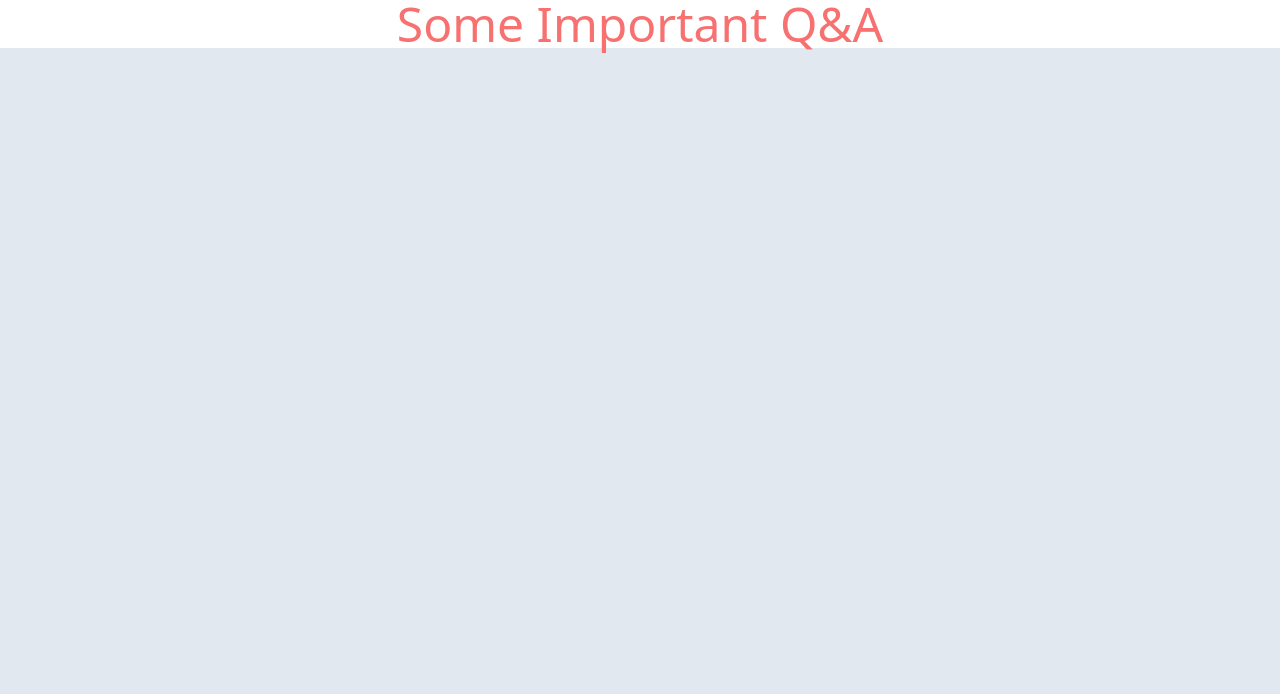
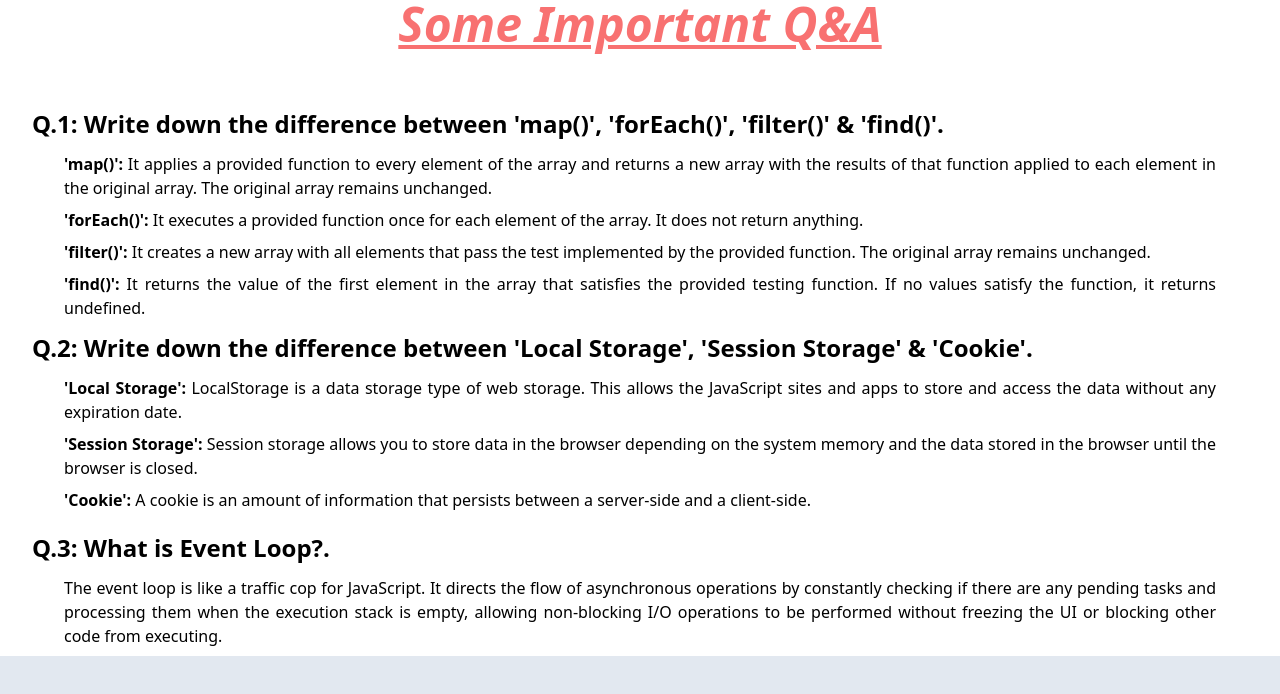
Before and after one commit to sajibsaifullah/b7a7-quiz-hero-sajibsaifullah, a plain HTML site: page blog.html in a window 1280 px wide. Drawn offline with nearby package versions, Linux system fonts and the light colour scheme.

Commit message:
some blog q&a  added

```diff
--- a/blog.html
+++ b/blog.html
@@ -9,8 +9,25 @@
 
 </head>
 <body class="bg-slate-200">
-    <section class="bg-white container mx-auto">
-        <h1 class="text-center text-5xl text-red-400">Some Important Q&A</h1>
+    <section class="bg-white container mx-auto px-3 lg:px-8 text-justify">
+        <h1 class="text-center text-5xl text-red-400 underline font-bold italic pb-4 lg:pb-12">Some Important Q&A</h1>
+        <div class="">
+            <h4 class="font-semibold text-2xl my-3"> Q.1: Write down the difference between 'map()', 'forEach()', 'filter()' & 'find()'.</h4>
+            <p class="px-3 lg:px-8 pb-2"><span class="font-bold">'map()': </span>It applies a provided function to every element of the array and returns a new array with the results of that function applied to each element in the original array. The original array remains unchanged.</p>
+            <p class="px-3 lg:px-8 pb-2"><span class="font-bold">'forEach()': </span>It executes a provided function once for each element of the array. It does not return anything.</p>
+            <p class="px-3 lg:px-8 pb-2"><span class="font-bold">'filter()': </span>It creates a new array with all elements that pass the test implemented by the provided function. The original array remains unchanged.</p>
+            <p class="px-3 lg:px-8"><span class="font-bold">'find()': </span>It returns the value of the first element in the array that satisfies the provided testing function. If no values satisfy the function, it returns undefined.</p>
+        </div>
+        <div class="">
+            <h4 class="font-semibold text-2xl my-3"> Q.2: Write down the difference between 'Local Storage', 'Session Storage' & 'Cookie'.</h4>
+            <p class="px-3 lg:px-8 pb-2"><span class="font-bold">'Local Storage': </span>LocalStorage is a data storage type of web storage. This allows the JavaScript sites and apps to store and access the data without any expiration date.</p>
+            <p class="px-3 lg:px-8 pb-2"><span class="font-bold">'Session Storage': </span>Session storage allows you to store data in the browser depending on the system memory and the data stored in the browser until the browser is closed.</p>
+            <p class="px-3 lg:px-8 pb-2"><span class="font-bold">'Cookie': </span>A cookie is an amount of information that persists between a server-side and a client-side.</p>
+        </div>
+        <div class="">
+            <h4 class="font-semibold text-2xl my-3"> Q.3: What is Event Loop?.</h4>
+            <p class="px-3 lg:px-8 pb-2">The event loop is like a traffic cop for JavaScript. It directs the flow of asynchronous operations by constantly checking if there are any pending tasks and processing them when the execution stack is empty, allowing non-blocking I/O operations to be performed without freezing the UI or blocking other code from executing.</p>
+        </div>
 
     </section>
 </body>
```
